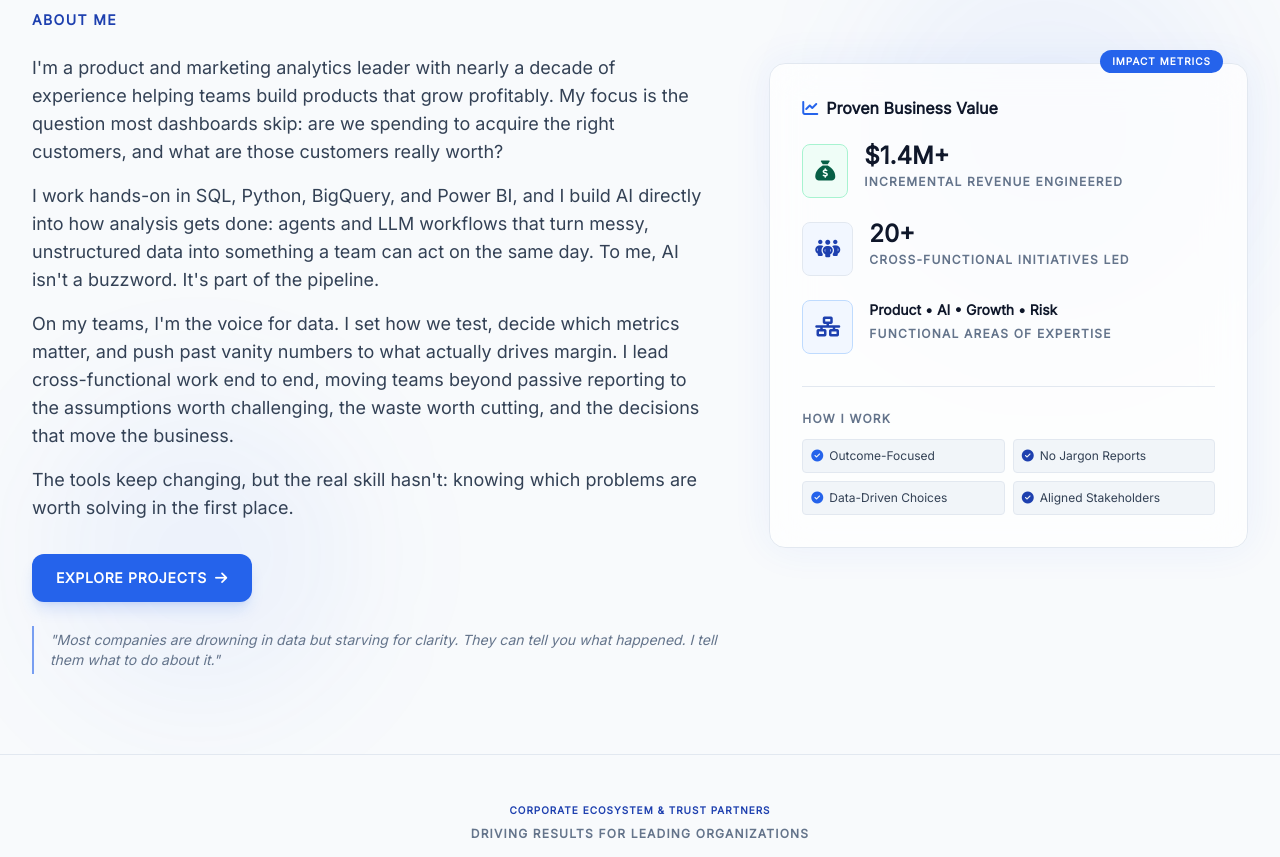
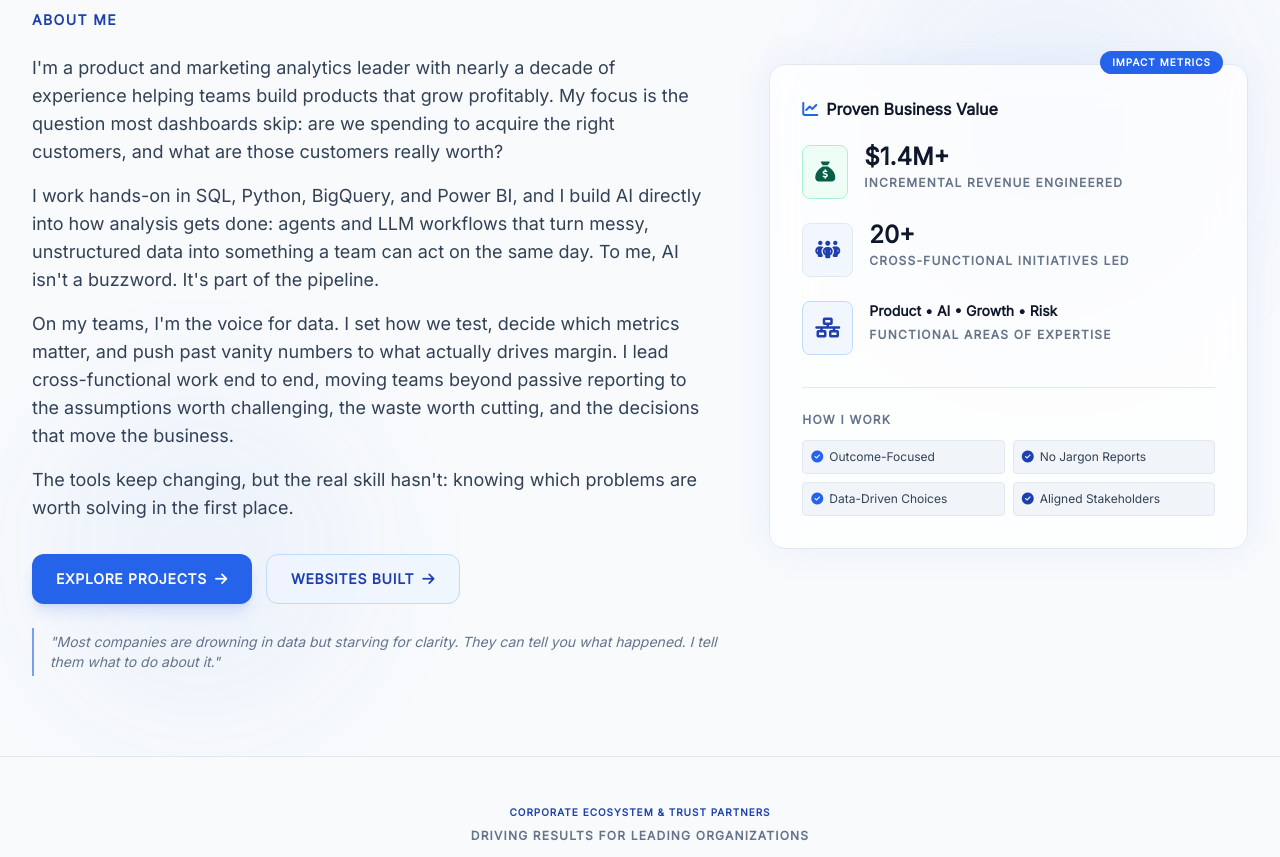
Before and after one commit to tatendauta/Profile, a plain HTML site: page index.html in a window 1280 px wide. Shown: the part 240-1097 px from the top of the page. Drawn offline with nearby package versions, Linux system fonts and the light colour scheme.

Commit message:
Add "Websites Built" CTA next to Explore Projects on home page
Links to the Websites view; styled with the site's light-blue accent
(bg-blue-50/80 / text-blue-800 / border-blue-200) so it reads as a
colored secondary action instead of blending into the white background.

Co-Authored-By: Claude Sonnet 5 <noreply@anthropic.com>

```diff
--- a/index.html
+++ b/index.html
@@ -191,6 +191,10 @@
                             <span>Explore Projects</span>
                             <i class="fa-solid fa-arrow-right"></i>
                         </button>
+                        <button onclick="navigateTo('websites')" class="bg-blue-50/80 hover:bg-blue-100 text-blue-800 border border-blue-200 px-6 py-3.5 rounded-xl font-bold text-sm uppercase tracking-wider transition-all duration-300 hover:-translate-y-0.5 flex items-center space-x-2">
+                            <span>Websites Built</span>
+                            <i class="fa-solid fa-arrow-right"></i>
+                        </button>
                     </div>
 
                     <!-- Short credibility quote -->
```
